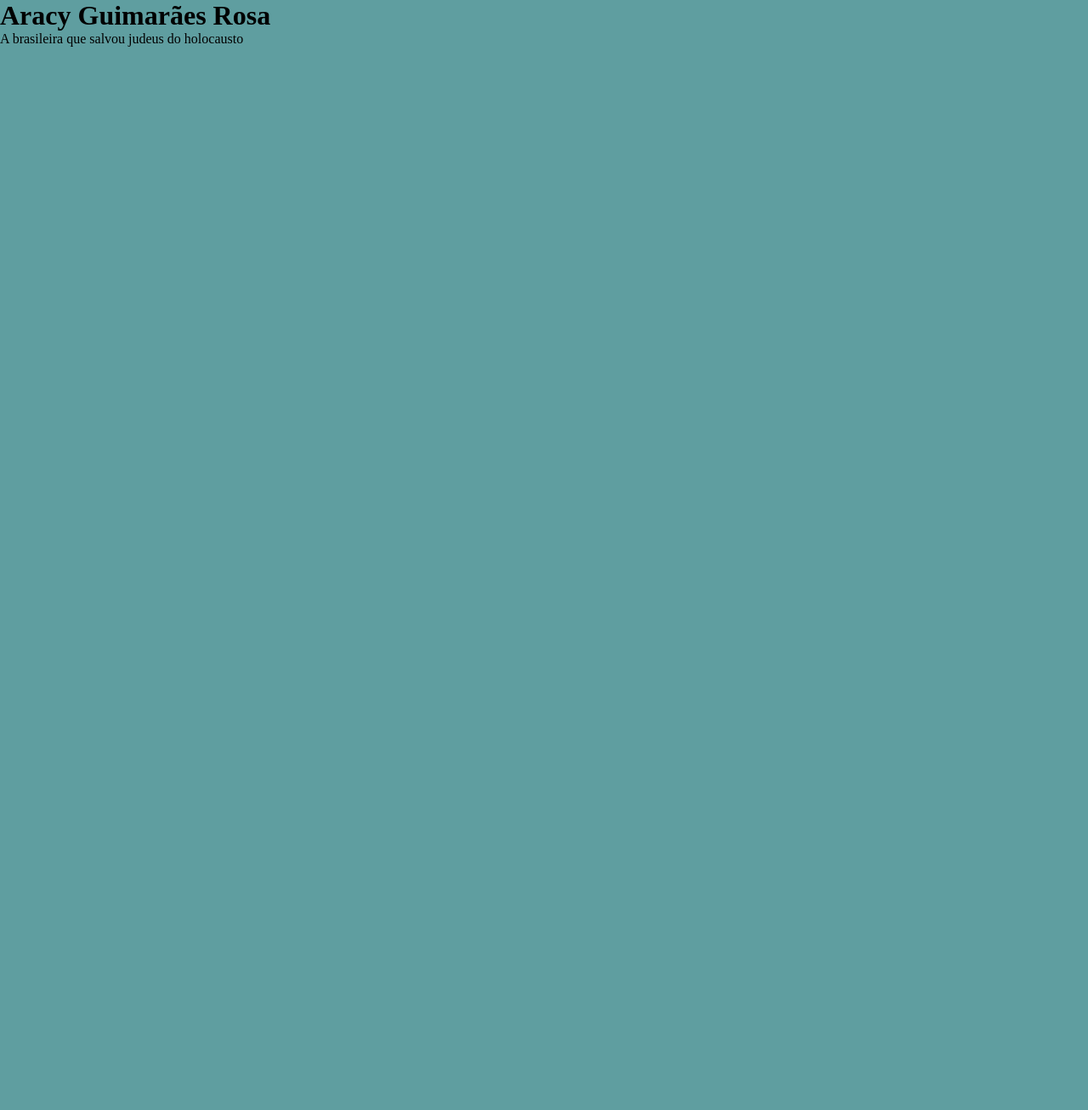
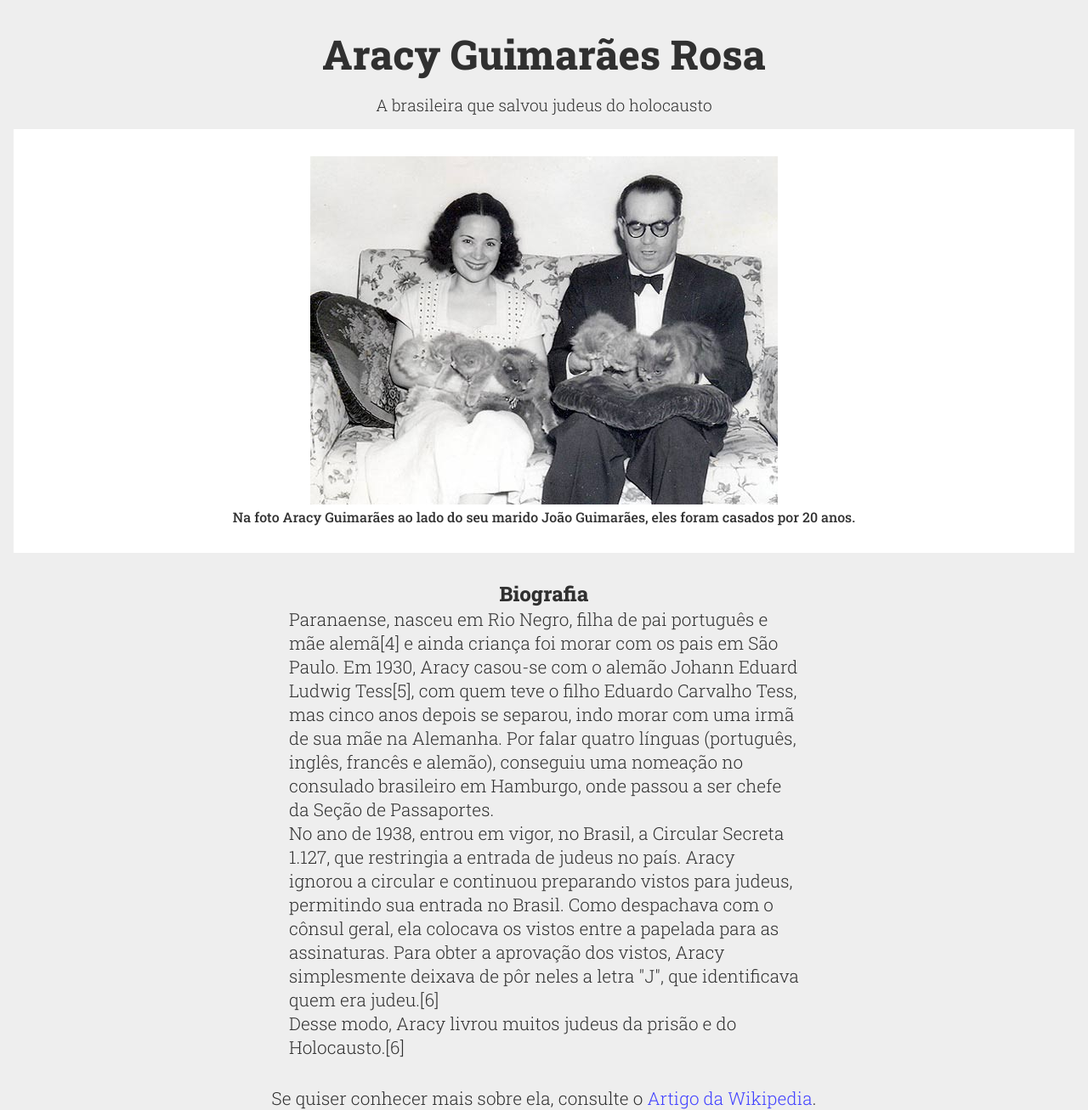
Before and after one commit to jthanlopes/tribute-page, a React app: page / in a window 1280 px wide. Shown: the whole page at 85% size. Before the commit the page ends 800 px from the top, so only its background shows below. Built offline with nearby package versions, Linux system fonts and the light colour scheme.

Commit message:
Criação da página principal

```diff
--- a/public/index.html
+++ b/public/index.html
@@ -1,9 +1,13 @@
 <!DOCTYPE html>
 <html lang="en">
 <head>
+	<link rel="preconnect" href="https://fonts.googleapis.com">
 	<meta charset="UTF-8">
 	<meta name="viewport" content="width=device-width, initial-scale=1.0">
 	<title>Test ReactJS</title>
+
+	<link rel="preconnect" href="https://fonts.gstatic.com" crossorigin>
+	<link href="https://fonts.googleapis.com/css2?family=Roboto+Slab:wght@300;500;800&display=swap" rel="stylesheet">
 </head>
 <body>
 	<div id="root"></div>
--- a/src/App.jsx
+++ b/src/App.jsx
@@ -1,13 +1,36 @@
 import './styles/global.scss';
+
+import mainImg from './assets/main-img.jpeg';
 
 export function App() {
 	return(
 		<>
-			<main>
-				<header>
-	 				<h1>Aracy Guimarães Rosa</h1>
-	 				<p>A brasileira que salvou judeus do holocausto</p>
+			<main id="main">
+				<header id="header">
+						<h1 id="title">Aracy Guimarães Rosa</h1>
+	 					<p>A brasileira que salvou judeus do holocausto</p>
 	 			</header>
+
+ 				<figure id="img-div">
+ 					<img src={mainImg} alt="Imagem da Aracy Guimarães Rosa" id="image"/>
+ 					<figcaption id="img-caption">
+ 						Na foto Aracy Guimarães ao lado do seu marido João Guimarães, eles foram casados por 20 anos.
+ 					</figcaption>
+ 				</figure>
+
+	 			<section id="tribute-info">
+	 				<h2>Biografia</h2>
+
+	 				<p>Paranaense, nasceu em Rio Negro, filha de pai português e mãe alemã[4] e ainda criança foi morar com os pais em São Paulo. Em 1930, Aracy casou-se com o alemão Johann Eduard Ludwig Tess[5], com quem teve o filho Eduardo Carvalho Tess, mas cinco anos depois se separou, indo morar com uma irmã de sua mãe na Alemanha. Por falar quatro línguas (português, inglês, francês e alemão), conseguiu uma nomeação no consulado brasileiro em Hamburgo, onde passou a ser chefe da Seção de Passaportes.
+	 					<br/>No ano de 1938, entrou em vigor, no Brasil, a Circular Secreta 1.127, que restringia a entrada de judeus no país. Aracy ignorou a circular e continuou preparando vistos para judeus, permitindo sua entrada no Brasil. Como despachava com o cônsul geral, ela colocava os vistos entre a papelada para as assinaturas. Para obter a aprovação dos vistos, Aracy simplesmente deixava de pôr neles a letra "J", que identificava quem era judeu.[6]
+						<br/>Desse modo, Aracy livrou muitos judeus da prisão e do Holocausto.[6]
+					</p>
+
+	 				<p>
+	 					Se quiser conhecer mais sobre ela, consulte o <a href="https://pt.wikipedia.org/wiki/Aracy_de_Carvalho_Guimar%C3%A3es_Rosa" id="tribute-link" target="_blank">Artigo da Wikipedia</a>.
+	 				</p>
+
+	 			</section>
 			</main>
 		</>
 	);
--- a/src/styles/global.scss
+++ b/src/styles/global.scss
@@ -6,5 +6,61 @@
 
 body {
 	font: Arial, Helvetica, sans-serif;
-	background-color: cadetblue;
+	background-color: #eee;
+	color: rgba(0, 0, 0, 0.8);
 }
+
+a {
+	color: #4040ff;
+	text-decoration: none;
+}
+
+a:hover {
+	text-decoration: underline;
+}
+
+p {
+	font-weight: 300;
+}
+
+#main {
+	text-align: center;
+	font-family: 'Roboto Slab', serif;
+
+	#header {
+		margin: 2rem 0 0 0;
+
+		h1 {
+			font-size: 3rem;
+		}
+
+		p {
+			font-size: 1.2rem;
+			margin-top: 1rem;
+		}
+	}
+
+	#img-div {
+		margin: 1rem 1rem;
+		padding: 2rem 0;
+		background-color: #fff;
+
+		img {
+			max-width: 100%;
+		}
+	}
+
+	#tribute-info {
+		margin: 2rem 0 0 0;
+
+		h2+p {
+			max-width: 600px;
+			margin: 0 auto 2rem;
+			text-align: left;
+		}
+
+		p {
+		 font-size: 1.3rem;
+		}
+	}
+}
```
Also changed, not shown: src/assets/aracy-photo.jpg (added), src/assets/main-img.jpeg (added).
